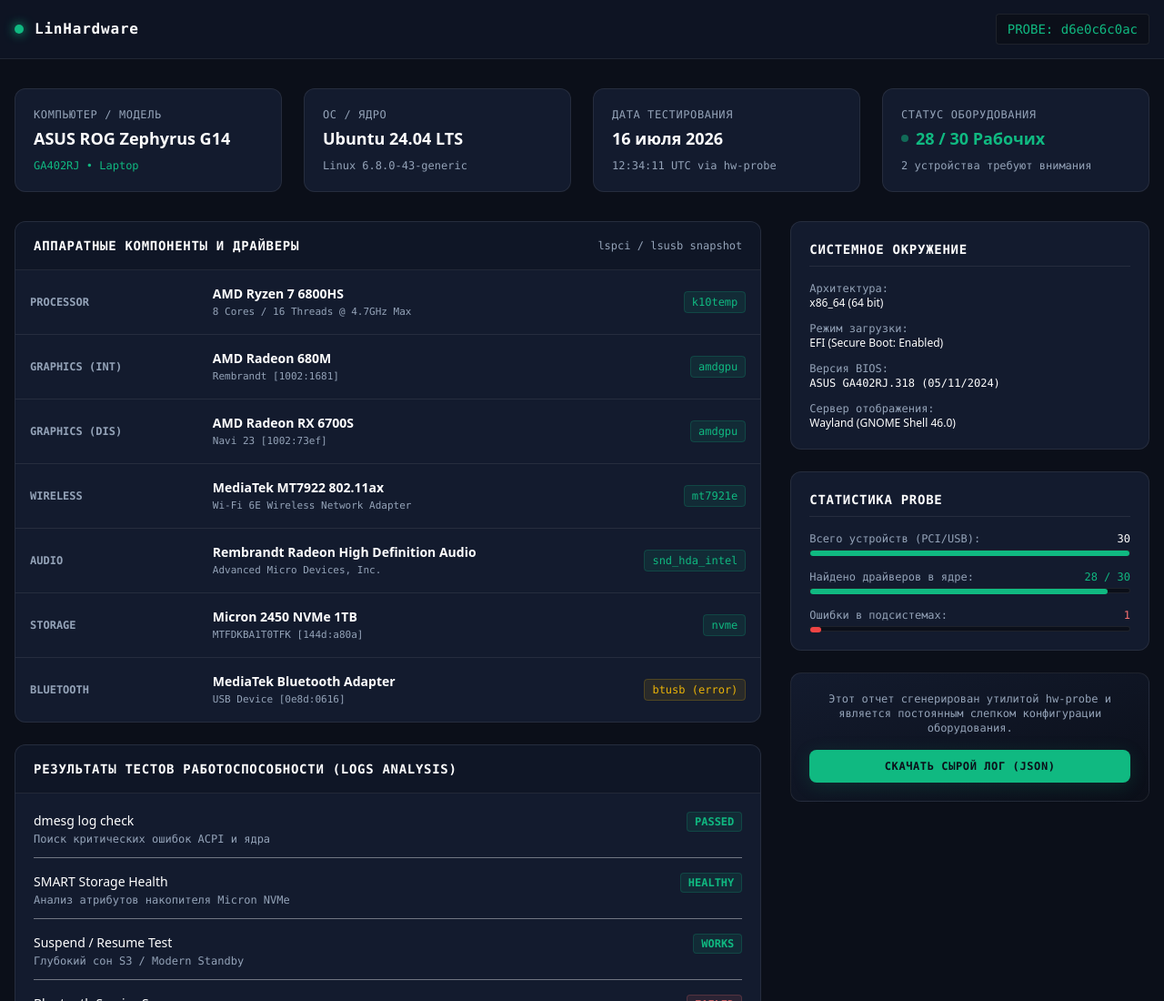
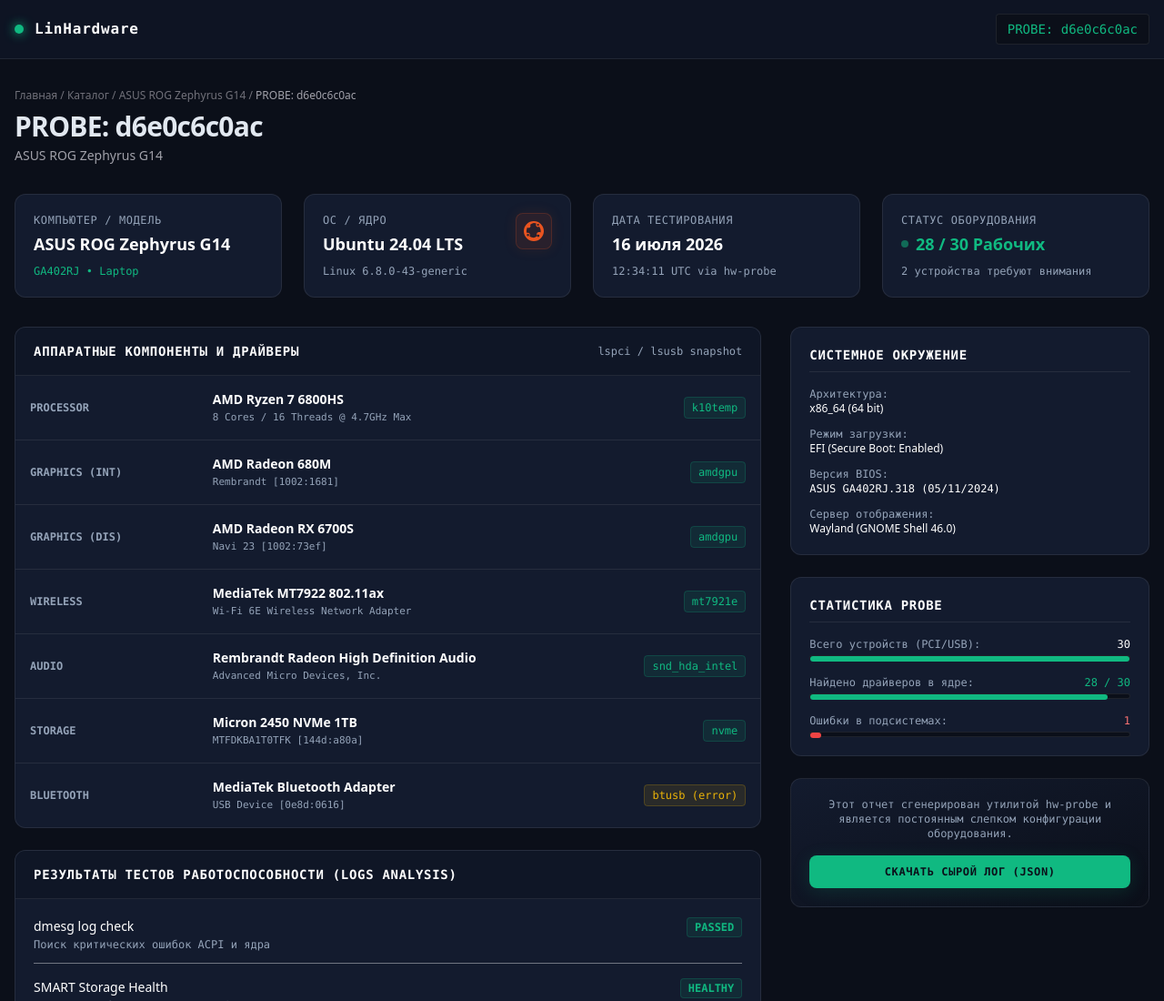
Before and after one commit to antonshell/linux-laptop-design, a plain HTML site: page test.html in a window 1280 px wide. Shown: the top 1100 px of the page at 91% size. Drawn offline with nearby package versions, Linux system fonts and the light colour scheme.

Commit message:
Updated test page template

```diff
--- a/test.html
+++ b/test.html
@@ -61,6 +61,18 @@
 
 <main class="max-w-7xl mx-auto px-4 py-8">
 
+    <!-- Хлебные крошки и заголовок -->
+    <div class="mb-8">
+        <div class="text-xs text-zinc-500 mb-2">
+            <a href="index.html" class="hover:text-zinc-300">Главная</a> /
+            <a href="index.html" class="hover:text-zinc-300">Каталог</a> /
+            <a href="index.html" class="hover:text-zinc-300">ASUS ROG Zephyrus G14</a> /
+            <span class="text-zinc-400">PROBE: d6e0c6c0ac</span>
+        </div>
+        <h1 class="text-3xl font-extrabold tracking-tight">PROBE: d6e0c6c0ac</h1>
+        <p class="text-sm text-zinc-400 mt-1">ASUS ROG Zephyrus G14</p>
+    </div>
+
     <!-- Summary Dashboard (Top Grid) -->
     <div class="grid grid-cols-1 md:grid-cols-4 gap-6 mb-8">
         <div class="bg-brand-surface border border-brand-border rounded-xl p-5">
@@ -68,10 +80,18 @@
             <div class="text-lg font-semibold text-white">ASUS ROG Zephyrus G14</div>
             <div class="text-xs font-mono text-brand-accent mt-2">GA402RJ • Laptop</div>
         </div>
-        <div class="bg-brand-surface border border-brand-border rounded-xl p-5">
-            <div class="text-xs font-mono uppercase tracking-wider text-brand-muted mb-1">ОС / Ядро</div>
-            <div class="text-lg font-semibold text-white">Ubuntu 24.04 LTS</div>
-            <div class="text-xs font-mono text-slate-400 mt-2">Linux 6.8.0-43-generic</div>
+        <div class="bg-brand-surface border border-brand-border rounded-xl p-5 flex items-start justify-between">
+            <div>
+                <div class="text-xs font-mono uppercase tracking-wider text-brand-muted mb-1">ОС / Ядро</div>
+                <div class="text-lg font-semibold text-white">Ubuntu 24.04 LTS</div>
+                <div class="text-xs font-mono text-slate-400 mt-2">Linux 6.8.0-43-generic</div>
+            </div>
+            <!-- SVG Логотип Ubuntu -->
+            <div class="w-10 h-10 text-[#E95420] bg-[#E95420]/10 p-2 rounded-lg border border-[#E95420]/20 flex items-center justify-center shrink-0 ml-2 shadow-[0_0_15px_rgba(233,84,32,0.1)]">
+                <svg viewBox="0 0 24 24" fill="currentColor" class="w-full h-full">
+                    <path d="M12 0a12 12 0 1012 12A12.014 12.014 0 0012 0zm0 2.2a9.78 9.78 0 013.064.496c-.328.536-.514 1.152-.514 1.814A2.492 2.492 0 0017.042 7a2.477 2.477 0 001.373-.414c1.17 1.5 1.884 3.376 1.884 5.414a8.625 8.625 0 01-.137 1.517c-.558-.231-1.185-.357-1.846-.357A2.812 2.812 0 0015.5 15.972a2.793 2.793 0 00.548 1.66A9.743 9.743 0 0112 19.8a9.756 9.756 0 01-5.116-1.455c.34-.49.544-1.077.544-1.714a2.637 2.637 0 00-2.636-2.637 2.622 2.622 0 00-1.115.25A9.764 9.764 0 013.2 12a9.73 9.73 0 011.021-4.327 2.41 2.41 0 001.464.497A2.43 2.43 0 008.11 5.74a2.41 2.41 0 00-.518-1.467A9.76 9.76 0 0112 2.22zm5.042 1.05a1.23 1.23 0 11-1.23 1.23 1.231 1.231 0 011.23-1.23zM4.992 15.37a1.367 1.367 0 11-1.367 1.367 1.367 1.367 0 011.367-1.367zm12.324.6a1.542 1.542 0 11-1.542 1.542 1.542 1.542 0 011.542-1.542z"></path>
+                </svg>
+            </div>
         </div>
         <div class="bg-brand-surface border border-brand-border rounded-xl p-5">
             <div class="text-xs font-mono uppercase tracking-wider text-brand-muted mb-1">Дата тестирования</div>
```
